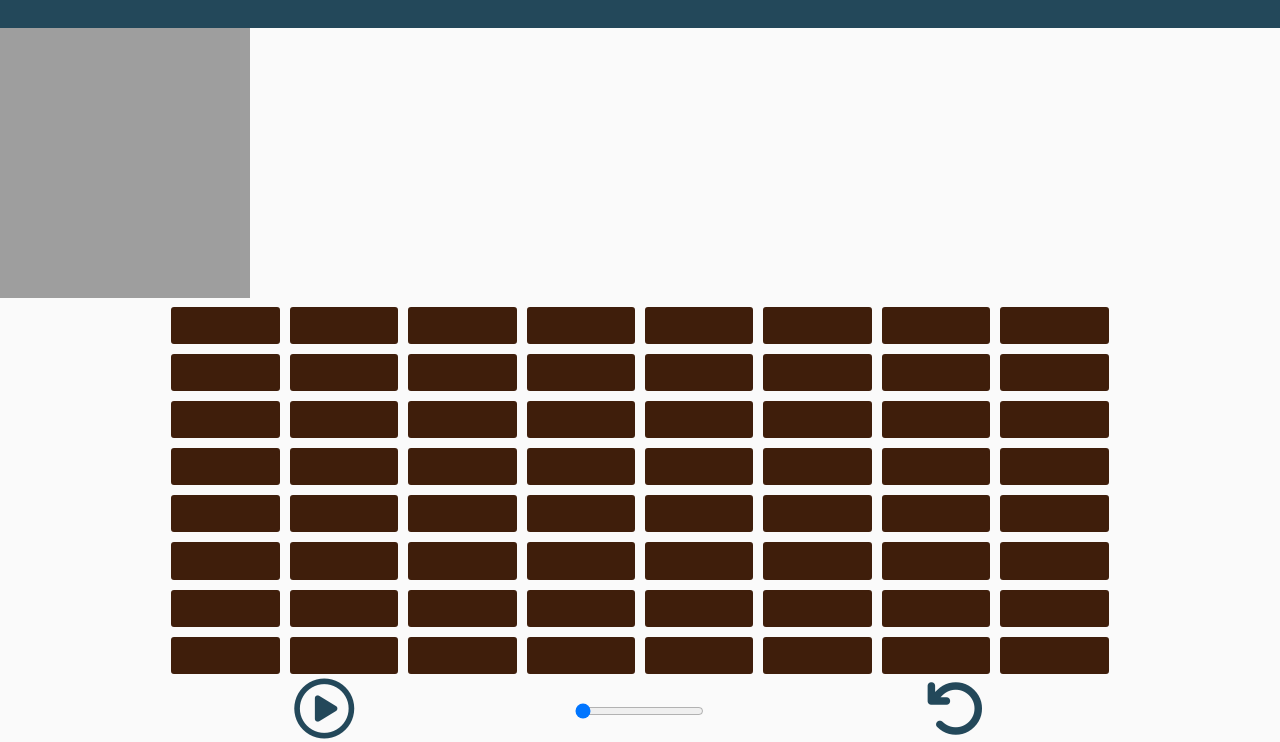
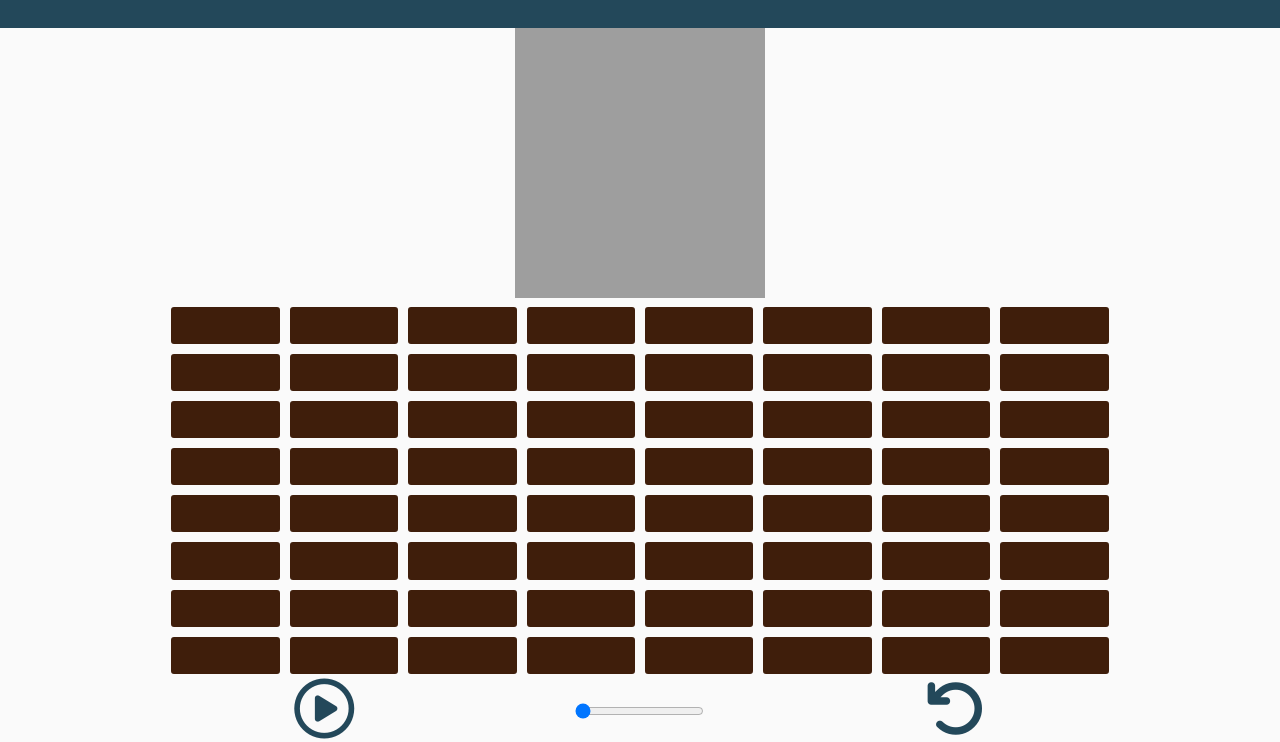
Before and after one commit to TheRoyalTnetennba/cowboyBeatBox, a website built with webpack: page index.html in a window 1280 px wide. Shown: the part 104-846 px from the top of the page. Built offline with nearby package versions, Linux system fonts and the light colour scheme; a web font is replaced by a local one.

Commit message:
centered canvas

```diff
--- a/css/style.css
+++ b/css/style.css
@@ -111,6 +111,7 @@ body {
 
 .dance-floor {
   flex: 1;
+  align-self: center;
 }
 
 
```
